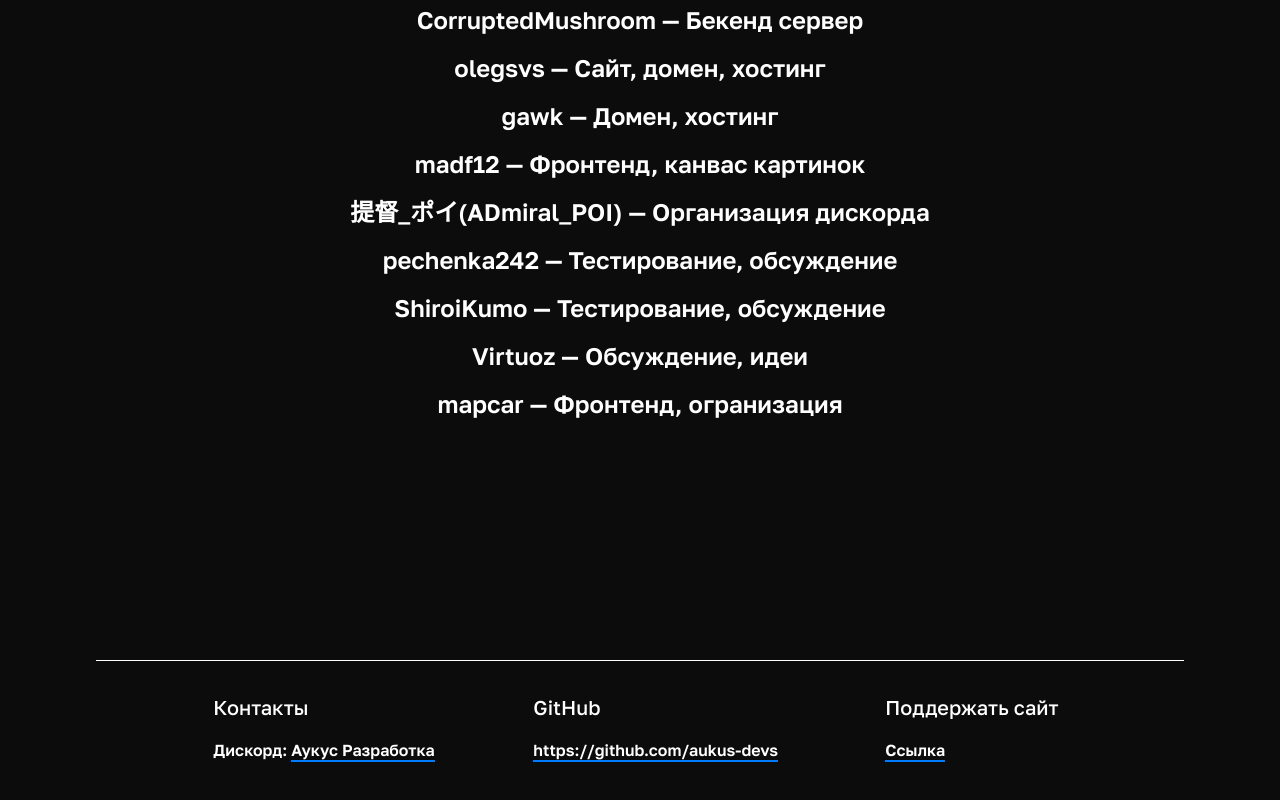
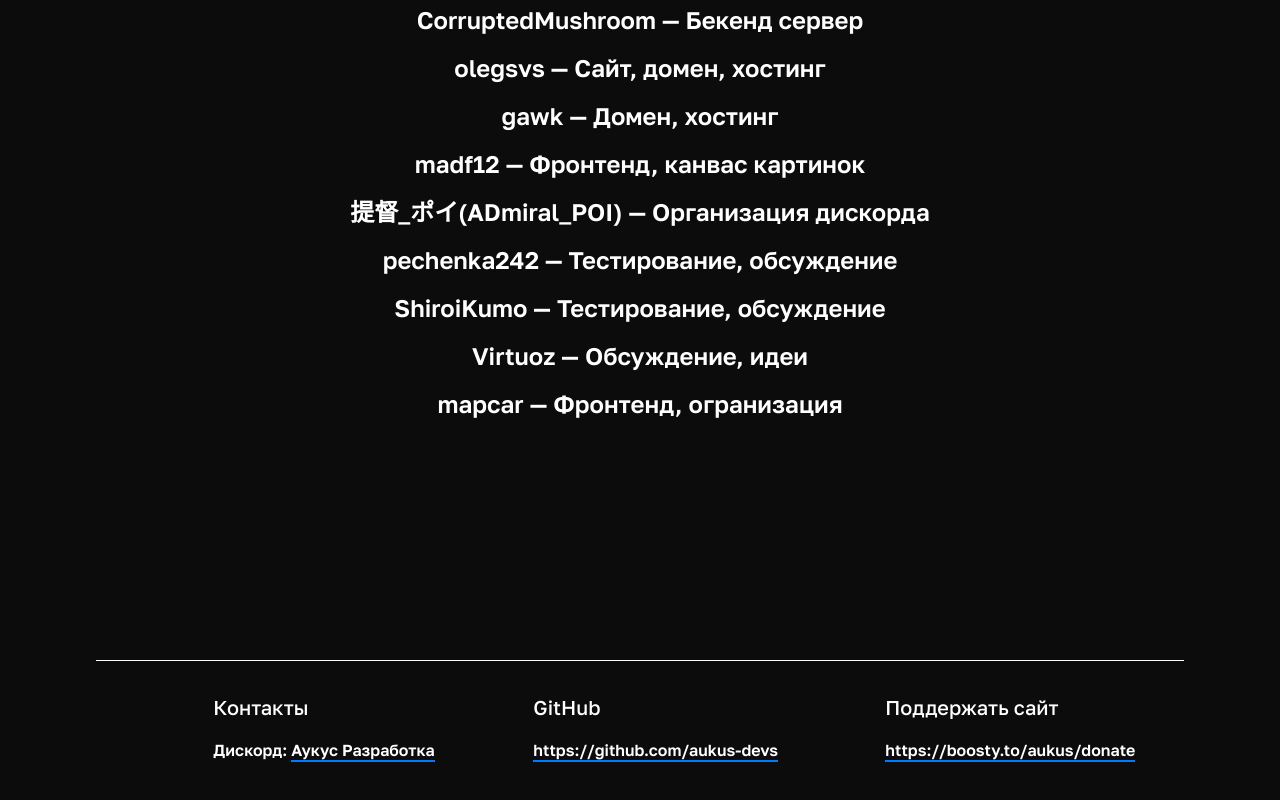
Before and after one commit to i7d3v3l0p3r/aukus-frontend, a React (Create React App) app: page /about in a window 1280 px wide. Shown: the part 468-1268 px from the top of the page. Built offline with nearby package versions, Linux system fonts and the light colour scheme.

Commit message:
Fix max size

```diff
--- a/src/components/BottomSection.tsx
+++ b/src/components/BottomSection.tsx
@@ -50,8 +50,14 @@
           <Grid item xs={3} textAlign="left">
             <Typography variant="h6">Поддержать сайт</Typography>
             <Box marginTop={'15px'}>
-              <Link href="#" rel="noopener nereferrer" target="_blank">
-                <LinkSpan color={Color.blue}>Ссылка</LinkSpan>
+              <Link
+                href="https://boosty.to/aukus/donate"
+                rel="noopener nereferrer"
+                target="_blank"
+              >
+                <LinkSpan color={Color.blue}>
+                  https://boosty.to/aukus/donate
+                </LinkSpan>
               </Link>
             </Box>
           </Grid>
--- a/src/pages/map/components/MapComponent.tsx
+++ b/src/pages/map/components/MapComponent.tsx
@@ -112,6 +112,8 @@
       style={{
         overflowX: 'auto',
         width: '1500px',
+        minWidth: '1500px',
+        maxWidth: '1500px',
       }}
       onClick={handleClick}
     >
```
